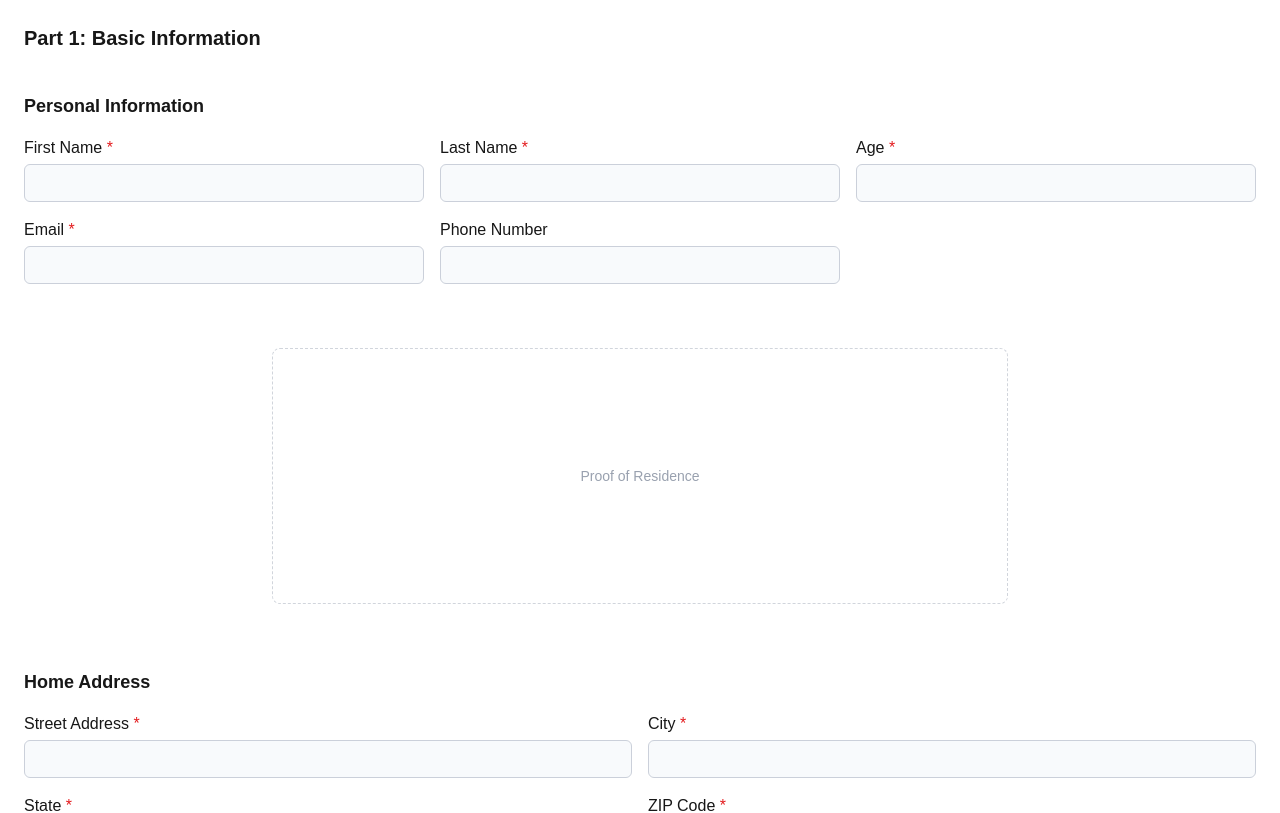
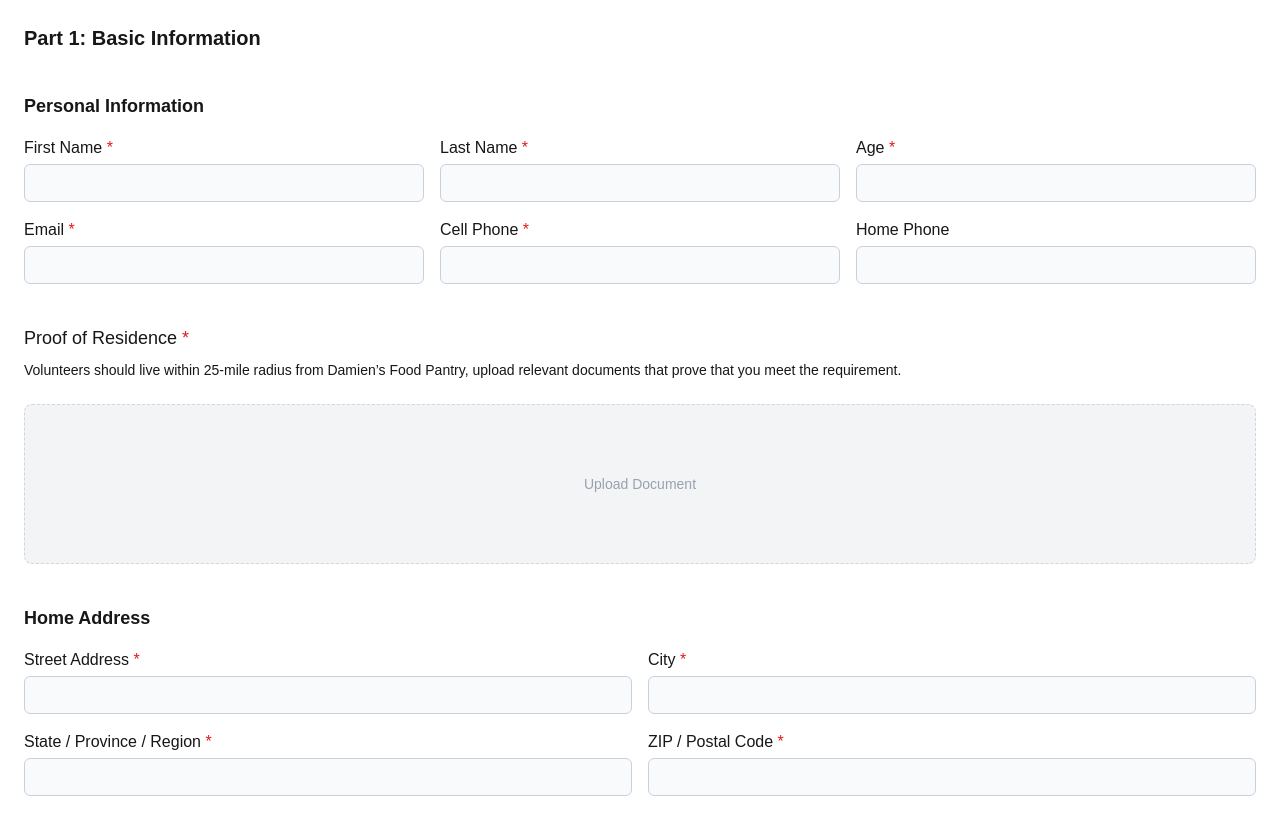
Before and after one commit to JumboCode/damiens-place, a Next.js app: page /step-1-test in a window 1280 px wide. Shown: the top 813 px of the page. Built offline with nearby package versions, Linux system fonts and the light colour scheme; a web font is replaced by a local one.

Commit message:
FE: Finalized Ticket
Made changes to match Figma as well as taking out hex codes for colors.

```diff
--- a/src/components/application/FormField.tsx
+++ b/src/components/application/FormField.tsx
@@ -46,7 +46,7 @@ export default function FormField({
   return (
     <div className="flex flex-col gap-1">
       <label htmlFor={name} className="text-base">
-        {label} {required && <span className="text-[#E31A1D]">*</span>}
+        {label} {required && <span className="text-error-msg">*</span>}
       </label>
       <input
         id={name}
@@ -60,12 +60,12 @@ export default function FormField({
         className={
           "w-full rounded-md border bg-input-box px-3 py-2 text-sm font-normal text-foreground focus:outline-none " +
           (error
-            ? "border-[#E31A1D] hover:border-[#E31A1D] focus:border-[#E31A1D]"
+            ? "border-error-msg hover:border-error-msg focus:border-error-msg"
             : "border-input-regular-frame hover:border-input-hover-frame focus:border-input-focus-frame")
         }
       />
       {error && (
-        <p id={errorId} className="text-sm text-[#E31A1D]">
+        <p id={errorId} className="text-sm text-error-msg">
           {error}
         </p>
       )}
--- a/src/components/application/PersonalINfoStep.tsx
+++ b/src/components/application/PersonalINfoStep.tsx
@@ -24,9 +24,7 @@ export default function PersonalInfoStep({
 }: PersonalInfoStepProps) {
   return (
     <div className="flex flex-col gap-10">
-        <h2 className="text-xl font-bold">
-            Part 1: Basic Information
-        </h2>
+      <h2 className="text-xl font-bold">Part 1: Basic Information</h2>
       <section className="flex flex-col gap-4">
         <h3 className="text-lg font-semibold">Personal Information</h3>
         {/* One column on phones, three on bigger screens */}
@@ -42,7 +40,7 @@ export default function PersonalInfoStep({
           />
           <FormField
             label="Last Name"
-            name="lastname"
+            name="lastName"
             required
             value={values.lastName}
             error={errors.lastName}
@@ -71,27 +69,49 @@ export default function PersonalInfoStep({
             autoComplete="email"
           />
           <FormField
-            label="Phone Number"
-            name="phonenumber"
+            label="Cell Phone"
+            name="cellPhone"
+            required
+            value={values.cellPhone}
+            error={errors.cellPhone}
+            onChange={(value) => onChange("cellPhone", value)}
+            type="tel"
+            inputMode="tel"
+            autoComplete="tel"
+          />
+          <FormField
+            label="Home Phone"
+            name="homePhone"
             value={values.homePhone}
             error={errors.homePhone}
             onChange={(value) => onChange("homePhone", value)}
             type="tel"
             inputMode="tel"
-            autoComplete="email"
+            autoComplete="tel"
           />
         </div>
       </section>
 
+    <section className="flex flex-col gap-2">
+    <p className="text-left text-lg text-base">
+        Proof of Residence <span className="text-error-msg">*</span>
+      </p>
+
+      <p className="text-left text-sm text-base">
+        Volunteers should live within 25-mile radius from Damien’s Food Pantry,
+        upload relevant documents that prove that you meet the requirement.
+      </p>
+
+      <main className="mt-2 w-full">
+        <div className="mt-2 flex min-h-40 w-full items-center justify-center rounded-lg border border-dashed border-gray-300 bg-gray-100 text-gray-400">
+          <p className="text-center text-sm">Upload Document</p>
+        </div>
+      </main>
 
 
-       <main className="mx-auto w-full max-w-lg flex-1 px-4 py-6 md:max-w-3xl">
-        <div className="flex h-full min-h-64 items-center justify-center rounded-lg border border-dashed border-gray-300 text-gray-400">
-          <p className="text-center text-sm">
-            Proof of Residence
-          </p>
-        </div>
-      </main>
+
+    </section>
+
 
       <section className="flex flex-col gap-4">
         <h3 className="text-lg font-semibold">Home Address</h3>
@@ -114,7 +134,7 @@ export default function PersonalInfoStep({
             required
           />
           <FormField
-            label="State"
+            label="State / Province / Region"
             name="state"
             value={values.state}
             onChange={(value) => onChange("state", value)}
@@ -122,7 +142,7 @@ export default function PersonalInfoStep({
             required
           />
           <FormField
-            label="ZIP Code"
+            label="ZIP / Postal Code"
             name="zip"
             value={values.zip}
             onChange={(value) => onChange("zip", value)}
@@ -154,7 +174,7 @@ export default function PersonalInfoStep({
             required
           />
           <FormField
-            label="Phone Number"
+            label="Cell Phone"
             name="emergencyContactPhone"
             value={values.emergencyContactPhone}
             onChange={(value) => onChange("emergencyContactPhone", value)}
@@ -162,16 +182,16 @@ export default function PersonalInfoStep({
             required
           />
           <FormField
-          label="Relationship"
+            label="Relationship to Volunteer"
             name="emergencyContactRelationship"
             value={values.emergencyContactRelationship}
-          onChange={(value) => onChange("emergencyContactRelationship", value)}
+            onChange={(value) =>
+              onChange("emergencyContactRelationship", value)
+            }
             error={errors.emergencyContactRelationship}
           />
         </div>
       </section>
-
-
     </div>
   );
 }
```
Also changed, not shown: 1 other file (tests, documents, lock files or other folders). Lines whose indentation alone changed are shown as unchanged.
